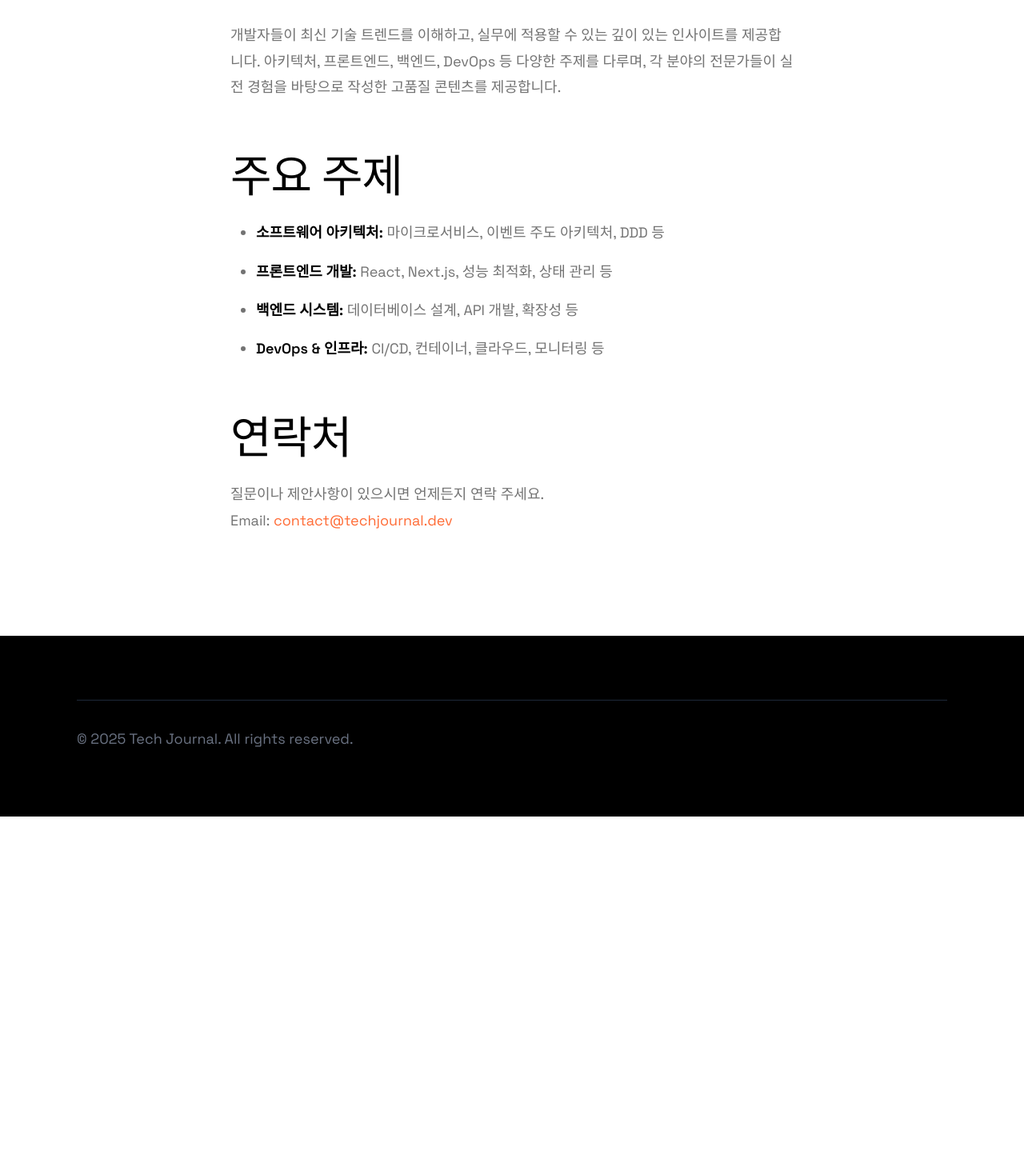
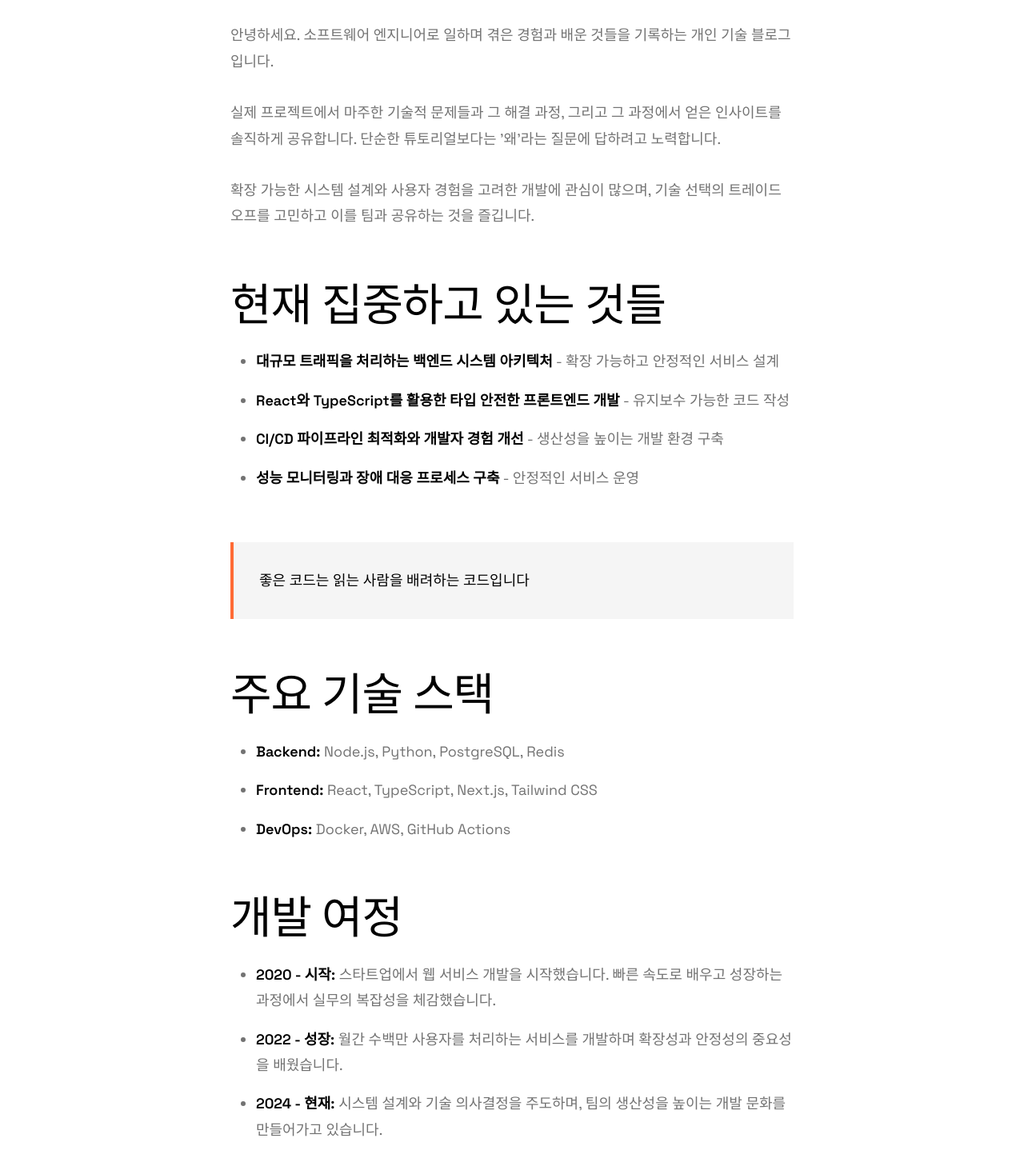
Before and after one commit to load28/blog, a Next.js app: page /about in a window 1280 px wide. Shown: the part 732-2190 px from the top of the page at 80% size. Before the commit the page ends 1753 px from the top, so only its background shows below. Built offline with nearby package versions, Linux system fonts and the light colour scheme.

Commit message:
fix: change about me

```diff
--- a/app/about/page.tsx
+++ b/app/about/page.tsx
@@ -19,30 +19,73 @@ export default function AboutPage() {
             <h1 className="mb-12 md:mb-16">소개</h1>
 
             <div className="prose prose-lg max-w-none">
+              {/* 1. Lead Paragraph */}
               <p className="text-xl md:text-2xl text-foreground mb-12 leading-relaxed">
-                Tech Journal은 현대 소프트웨어 개발을 탐구하는 기술 저널입니다.
+                개발자의 경험과 통찰을 기록하는 공간
               </p>
 
-              <h2>우리의 미션</h2>
+              {/* 2. About Me */}
+              <h2>About Me</h2>
               <p className="text-muted mb-8">
-                개발자들이 최신 기술 트렌드를 이해하고, 실무에 적용할 수 있는 깊이 있는 인사이트를 제공합니다.
-                아키텍처, 프론트엔드, 백엔드, DevOps 등 다양한 주제를 다루며, 각 분야의 전문가들이
-                실전 경험을 바탕으로 작성한 고품질 콘텐츠를 제공합니다.
+                안녕하세요. 소프트웨어 엔지니어로 일하며 겪은 경험과 배운 것들을 기록하는 개인 기술 블로그입니다.
+              </p>
+              <p className="text-muted mb-8">
+                실제 프로젝트에서 마주한 기술적 문제들과 그 해결 과정, 그리고 그 과정에서 얻은 인사이트를 솔직하게 공유합니다.
+                단순한 튜토리얼보다는 '왜'라는 질문에 답하려고 노력합니다.
+              </p>
+              <p className="text-muted mb-8">
+                확장 가능한 시스템 설계와 사용자 경험을 고려한 개발에 관심이 많으며,
+                기술 선택의 트레이드오프를 고민하고 이를 팀과 공유하는 것을 즐깁니다.
               </p>
 
-              <h2>주요 주제</h2>
+              {/* 3. 현재 집중하고 있는 것들 */}
+              <h2>현재 집중하고 있는 것들</h2>
               <ul className="space-y-4 mb-12 text-muted">
-                <li><strong className="text-foreground">소프트웨어 아키텍처:</strong> 마이크로서비스, 이벤트 주도 아키텍처, DDD 등</li>
-                <li><strong className="text-foreground">프론트엔드 개발:</strong> React, Next.js, 성능 최적화, 상태 관리 등</li>
-                <li><strong className="text-foreground">백엔드 시스템:</strong> 데이터베이스 설계, API 개발, 확장성 등</li>
-                <li><strong className="text-foreground">DevOps & 인프라:</strong> CI/CD, 컨테이너, 클라우드, 모니터링 등</li>
+                <li><strong className="text-foreground">대규모 트래픽을 처리하는 백엔드 시스템 아키텍처</strong> - 확장 가능하고 안정적인 서비스 설계</li>
+                <li><strong className="text-foreground">React와 TypeScript를 활용한 타입 안전한 프론트엔드 개발</strong> - 유지보수 가능한 코드 작성</li>
+                <li><strong className="text-foreground">CI/CD 파이프라인 최적화와 개발자 경험 개선</strong> - 생산성을 높이는 개발 환경 구축</li>
+                <li><strong className="text-foreground">성능 모니터링과 장애 대응 프로세스 구축</strong> - 안정적인 서비스 운영</li>
               </ul>
 
-              <h2>연락처</h2>
+              {/* 4. 개발 철학 */}
+              <blockquote>
+                <p>좋은 코드는 읽는 사람을 배려하는 코드입니다</p>
+              </blockquote>
+
+              {/* 5. 주요 기술 스택 */}
+              <h2>주요 기술 스택</h2>
+              <ul className="space-y-4 mb-12 text-muted">
+                <li><strong className="text-foreground">Backend:</strong> Node.js, Python, PostgreSQL, Redis</li>
+                <li><strong className="text-foreground">Frontend:</strong> React, TypeScript, Next.js, Tailwind CSS</li>
+                <li><strong className="text-foreground">DevOps:</strong> Docker, AWS, GitHub Actions</li>
+              </ul>
+
+              {/* 6. 개발 여정 */}
+              <h2>개발 여정</h2>
+              <ul className="space-y-6 mb-12 text-muted">
+                <li>
+                  <strong className="text-foreground">2020 - 시작:</strong> 스타트업에서 웹 서비스 개발을 시작했습니다.
+                  빠른 속도로 배우고 성장하는 과정에서 실무의 복잡성을 체감했습니다.
+                </li>
+                <li>
+                  <strong className="text-foreground">2022 - 성장:</strong> 월간 수백만 사용자를 처리하는 서비스를 개발하며
+                  확장성과 안정성의 중요성을 배웠습니다.
+                </li>
+                <li>
+                  <strong className="text-foreground">2024 - 현재:</strong> 시스템 설계와 기술 의사결정을 주도하며,
+                  팀의 생산성을 높이는 개발 문화를 만들어가고 있습니다.
+                </li>
+              </ul>
+
+              {/* 7. 함께 이야기 나눠요 */}
+              <h2>함께 이야기 나눠요</h2>
               <p className="text-muted">
-                질문이나 제안사항이 있으시면 언제든지 연락 주세요.
+                글에 대한 피드백이나 의견이 있으시다면 언제든 연락주세요. 함께 배우고 성장하는 것을 환영합니다.
                 <br />
-                Email: <a href="mailto:contact@techjournal.dev" className="text-accent hover:underline">contact@techjournal.dev</a>
+                <br />
+                Email: <a href="mailto:contact@example.com" className="text-accent hover:underline">contact@example.com</a>
+                {' '} | {' '}
+                GitHub: <a href="https://github.com" className="text-accent hover:underline" target="_blank" rel="noopener noreferrer">@username</a>
               </p>
             </div>
           </div>
```
